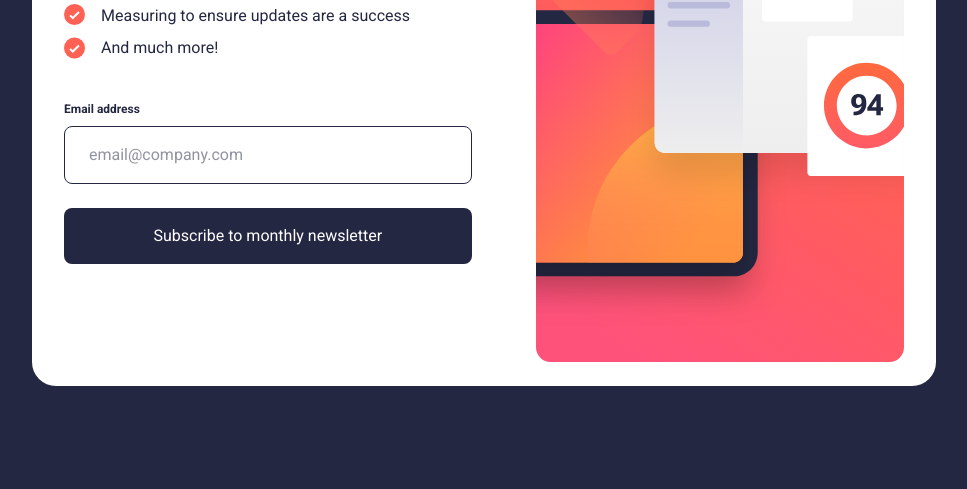
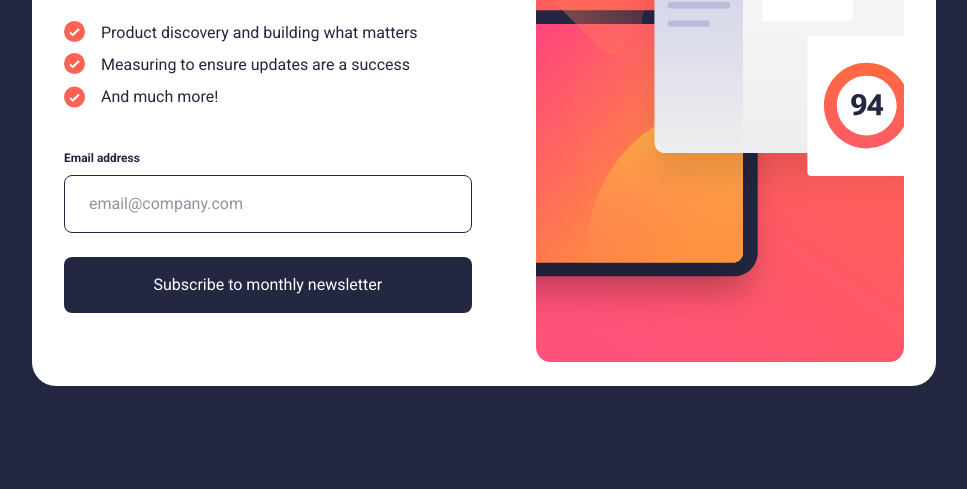
Before and after one commit to pauljomy/newsletter, a website built with Vite: page index.html in a window 1280 px wide. Shown: the part 311-800 px from the top of the page, without its empty margins (156-1123 px from the left). Built offline with nearby package versions, Linux system fonts and the light colour scheme.

Commit message:
updated margins

```diff
--- a/index.html
+++ b/index.html
@@ -18,7 +18,7 @@
     </div>
 
     <div
-      class="mx-6 my-10 md:max-w-152 md:mx-auto bg-white md:p-10 xl:px-8 xl:py-6 rounded-3xl xl:flex xl:max-w-226 gap-16"
+      class="mx-6 my-10 md:max-w-152 md:mx-auto bg-white md:p-10 xl:px-8 xl:py-6 rounded-3xl xl:flex xl:max-w-226 gap-16 xl:items-center"
     >
       <div>
         <div class="hidden md:block mb-10 xl:hidden">
```
